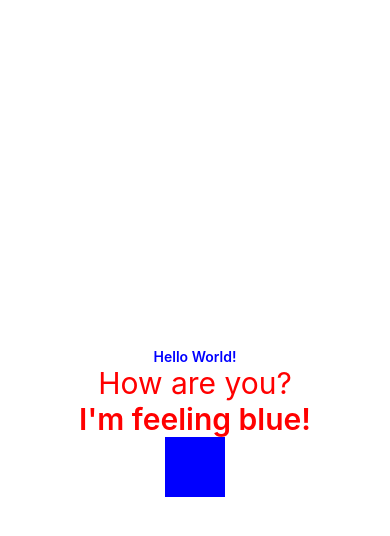
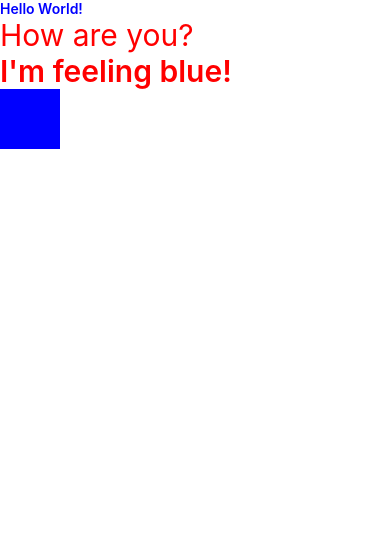
Before and after one commit to chrisspenceratx/chat-app, a React Native app: screen / in a window 390 px wide. Shown: the top 536 px of the page. Built offline with nearby package versions, Linux system fonts and the light colour scheme.

Commit message:
use flexbox to put in top left corner

```diff
--- a/App.js
+++ b/App.js
@@ -3,7 +3,7 @@ import { StyleSheet, Text, View } from 'react-native';
 
 const App = () => {
   return (
-    <View style={styles.container}>
+    <View>
     <Text style={styles.blue}>Hello World!</Text>
     <Text style={styles.bigRed}>How are you?</Text>
     <Text style={[styles.blue, styles.bigRed]}>I'm feeling blue!</Text>
@@ -35,10 +35,10 @@ const styles = StyleSheet.create({
   },
 
   box: {
-    width: 60,
-    height: 60,
-    backgroundColor: 'blue',
-  }
+  width: 60,
+  height: 60,
+  backgroundColor: 'blue',
+}
 
 });
 
```
